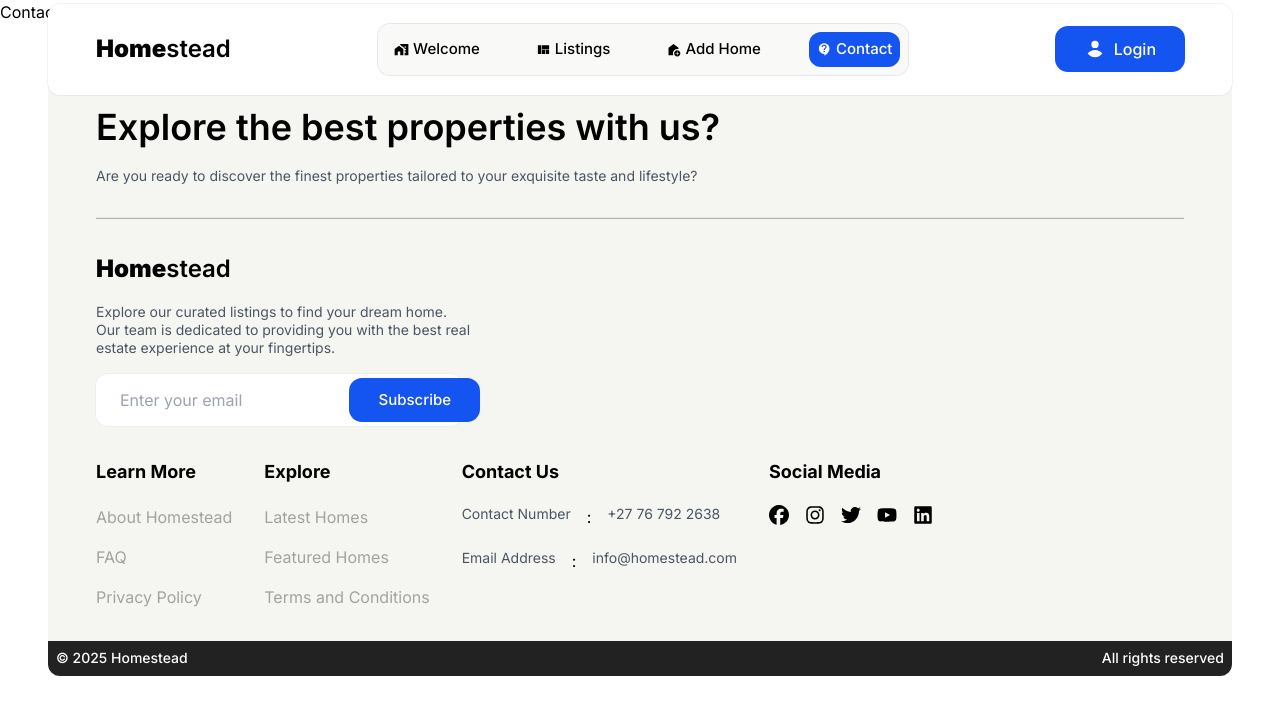
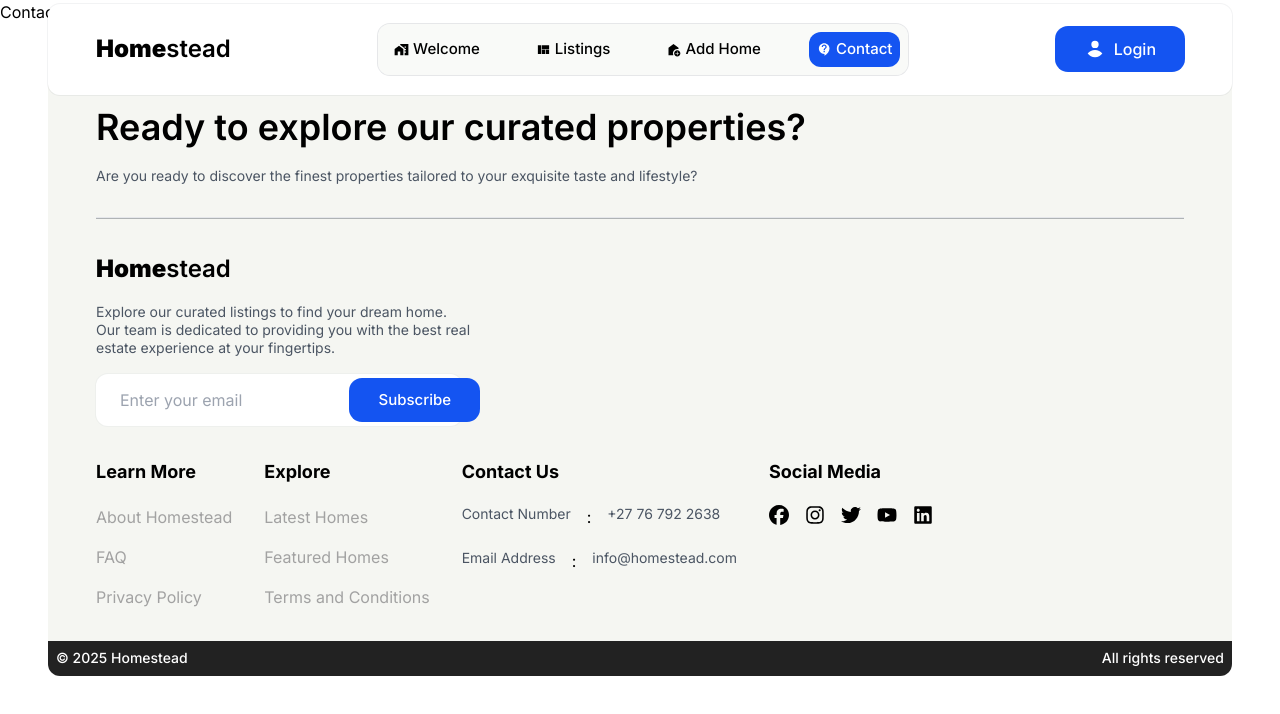
Before and after one commit to kgothatsontsane/homestead, a React (Vite) app in the folder frontend/: page /contact in a window 1280 px wide. Shown: the top 714 px of the page. Built offline with nearby package versions, Linux system fonts and the light colour scheme; a web font is replaced by a local one.

Commit message:
Update Footer component heading for improved engagement

```diff
--- a/frontend/src/components/Footer.jsx
+++ b/frontend/src/components/Footer.jsx
@@ -6,7 +6,7 @@ const Footer = () => {
   return (
     <footer className="max-padd-container mb-4">
       <div className="max-padd-container bg-primary rounded-t-xl pt-12 xl:pt-20 pb-8">
-        <h3 className="h3">Explore the best properties with us?</h3>
+        <h3 className="h3">Ready to explore our curated properties?</h3>
         <p>
           Are you ready to discover the finest properties tailored to your exquisite taste and lifestyle?
         </p>
```
